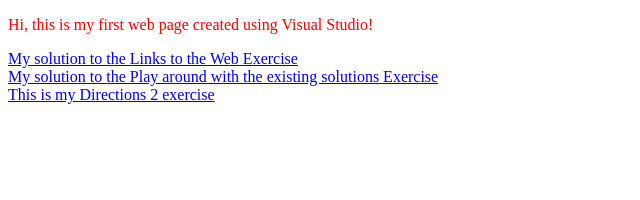
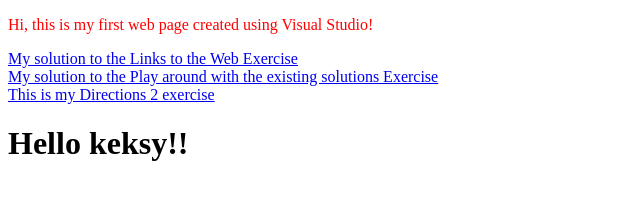
Before and after one commit to stal04/stal04.github.io, a plain HTML site: page index.html in a window 1280 px wide. Shown: the whole page, without its empty margins (0-640 px from the left). Drawn offline with Linux system fonts and the light colour scheme.

Commit message:
Update index.html

```diff
--- a/index.html
+++ b/index.html
@@ -14,6 +14,7 @@
     <a href="../play-around-with-existing-html-and-css/dist/index.html">My solution to the Play around with the existing
         solutions Exercise</a>
     <a href="../directions2/dist/index.html">This is my Directions 2 exercise</a>
+    <h1>Hello keksy!!</h1>
 
 </body>
 
```
